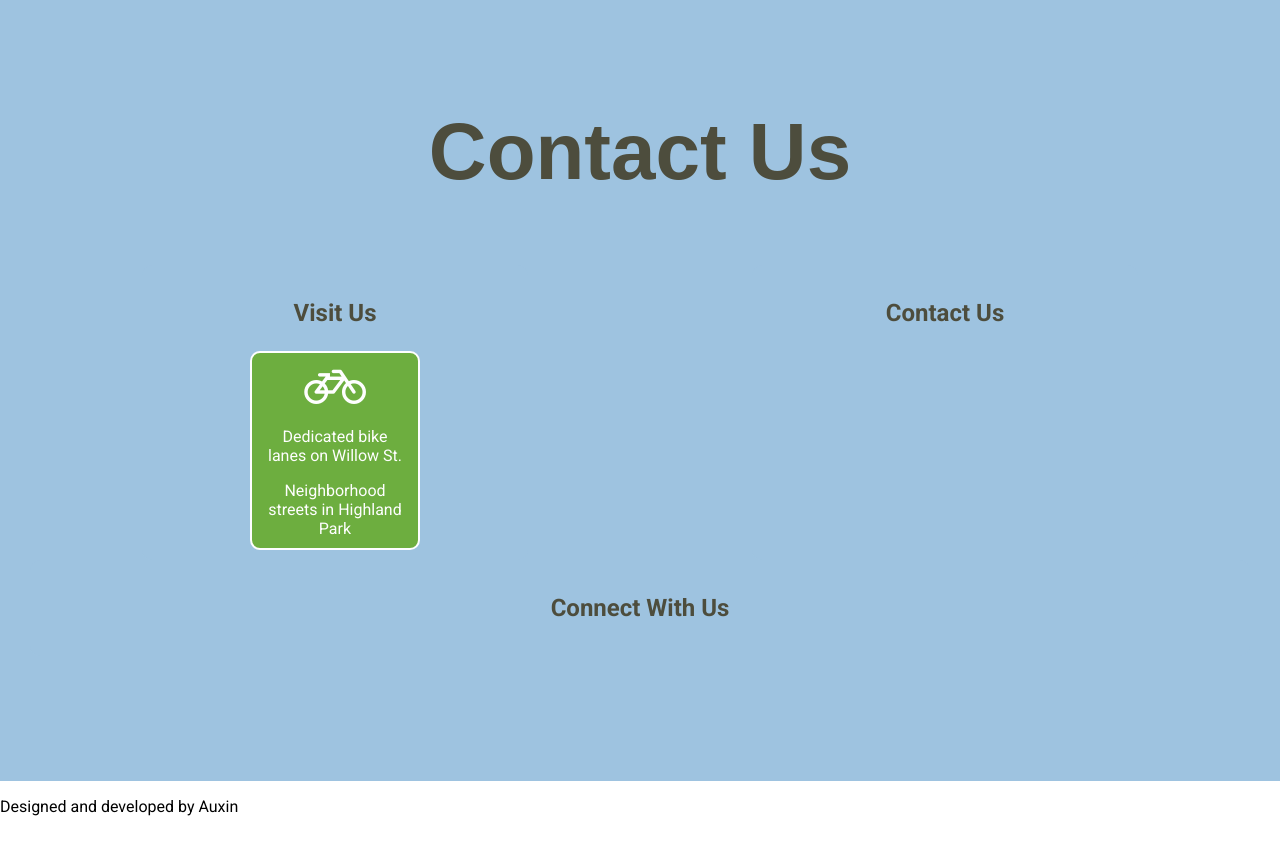
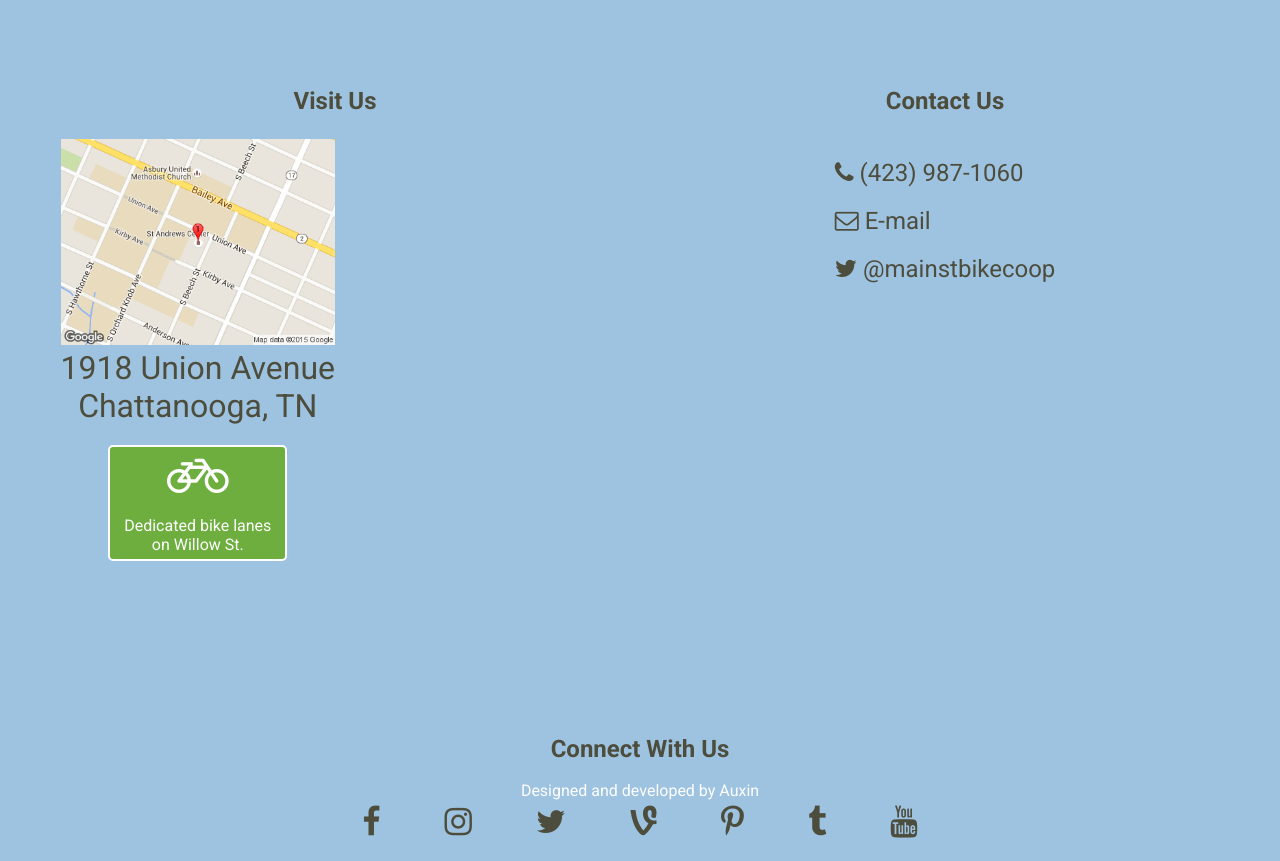
Before and after one commit to samlachance/mainstbikecoop, a plain HTML site: page index.html in a window 1280 px wide. Shown: the part 3381-4242 px from the top of the page. Before the commit the page ends 4213 px from the top, so only its background shows below. Drawn offline with Linux system fonts and the light colour scheme; a web font is replaced by a local one.

Commit message:
populated contact sections and fixed footer styles

```diff
--- a/css/main.scss
+++ b/css/main.scss
@@ -279,17 +279,12 @@ section#video {
       border-radius: 20px;
     }
 
-
-
-
-
-    q{
+    q {
       font-family: $standard;
       font-style: italic;
       color: $dark-gray;
       font-size: 5vh;
     }
-
   }
 }
 
@@ -394,10 +389,9 @@ section#contact {
     width: 100%;
 
     // General styles for the three contact containers
-    div {
+    div.contact-child {
       background-color: $secondary;
-      width: 30%;
-      padding: 10px;
+      width: 45%;
       display: flex;
       flex-direction: column;
       align-items: center;
@@ -408,33 +402,66 @@ section#contact {
 
     div.visit-us {
 
+      flex-direction: row;
+      flex-wrap: wrap;
+      justify-content: space-between;
+
+      h3 {
+        width: 100%;
+      }
+
       div.map {
-        height: 300px;
-        width: 300px;
-        background-color: $white;
         padding: 0;
+        width: 50%;
+
+        img {
+          width: 100%;
         }
+      }
+
+      div.address {
+        display: flex;
+        flex-direction: column;
+        align-items: center;
+        justify-content: center;
 
         p.address {
           font-size: 2em;
+          margin: 0 0 20px;
         }
 
         div.bike-lane {
-        width: 40%;
+          width: 60%;
           background-color:  $accent-1;
           border: 2px solid $white;
           color: $white;
+          border-radius: 5px;
+          padding: 5px;
 
           p {
             font-size: 1em;
             margin-bottom: 0;
           }
+        }
+      }
+    }
 
+    div.contact-us {
+      font-size: 1.5em;
+
+      ul {
+        text-align: left;
+        margin: 0;
+
+        li {
+          margin: 20px 0;
+        }
       }
     }
 
     div.connect-with-us {
       width: 100%;
+      margin-top: 150px;
     }
   }
 
@@ -451,3 +478,14 @@ section#contact {
     }
   }
 }
+
+footer {
+  background-color: $secondary;
+  color: $white;
+  text-align: center;
+  height: 10vh;
+
+  p {
+    margin: 0;
+  }
+}
--- a/index.html
+++ b/index.html
@@ -75,30 +75,39 @@
     </section>
     <section id="contact">
       <h2>Contact Us</h2>
-      <!-- <h3 class="find-us">Find us on</h3>
-      <ul class="social-media">
-        <li><i class="fa fa-facebook"></i></li>
-        <li><i class="fa fa-instagram"></i></li>
-        <li><i class="fa fa-twitter"></i></li>
-        <li><i class="fa fa-vine"></i></li>
-        <li><i class="fa fa-pinterest-p"></i></li>
-        <li><i class="fa fa-tumblr"></i></li>
-        <li><i class="fa fa-youtube"></i></li>
-      </ul> -->
       <div class="contact-flex-container">
-        <div class="visit-us">
+        <div class="visit-us contact-child">
           <h3>Visit Us</h3>
-          <div class="bike-lane">
+          <div class="map">
+            <img src="img/staticmap.png" alt="map">
+          </div>
+          <div class="address">
+            <p class="address">1918 Union Avenue</br>Chattanooga, TN</p>
+            <div class="bike-lane">
             <i class="fa fa-bicycle fa-3x"></i>
             <p>Dedicated bike lanes on Willow St.</p>
-            <p>Neighborhood streets in Highland Park</p>
+          </div>
           </div>
         </div>
-        <div class="contact-us">
+        <div class="contact-us contact-child">
           <h3>Contact Us</h3>
+          <ul>
+            <li><i class="fa fa-phone"></i> <a href="tel:4239871060">(423) 987-1060</a></li>
+            <li><i class="fa fa-envelope-o"></i> <a href="mailto:mainstreetbikecoop@gmail.com">E-mail</a></li>
+            <li><i class="fa fa-twitter"></i> <a href="https://twitter.com/intent/tweet?screen_name=mainstbikecoop">@mainstbikecoop</a></li>
+          </ul>
         </div>
-        <div class="connect-with-us">
+        <div class="connect-with-us contact-child">
           <h3>Connect With Us</h3>
+          <ul class="social-media">
+            <li><i class="fa fa-facebook"></i></li>
+            <li><i class="fa fa-instagram"></i></li>
+            <li><i class="fa fa-twitter"></i></li>
+            <li><i class="fa fa-vine"></i></li>
+            <li><i class="fa fa-pinterest-p"></i></li>
+            <li><i class="fa fa-tumblr"></i></li>
+            <li><i class="fa fa-youtube"></i></li>
+          </ul>
         </div>
       </div>
     </section>
```
Also changed, not shown: css/main.css, 1 other file. Lines whose indentation alone changed are shown as unchanged.
